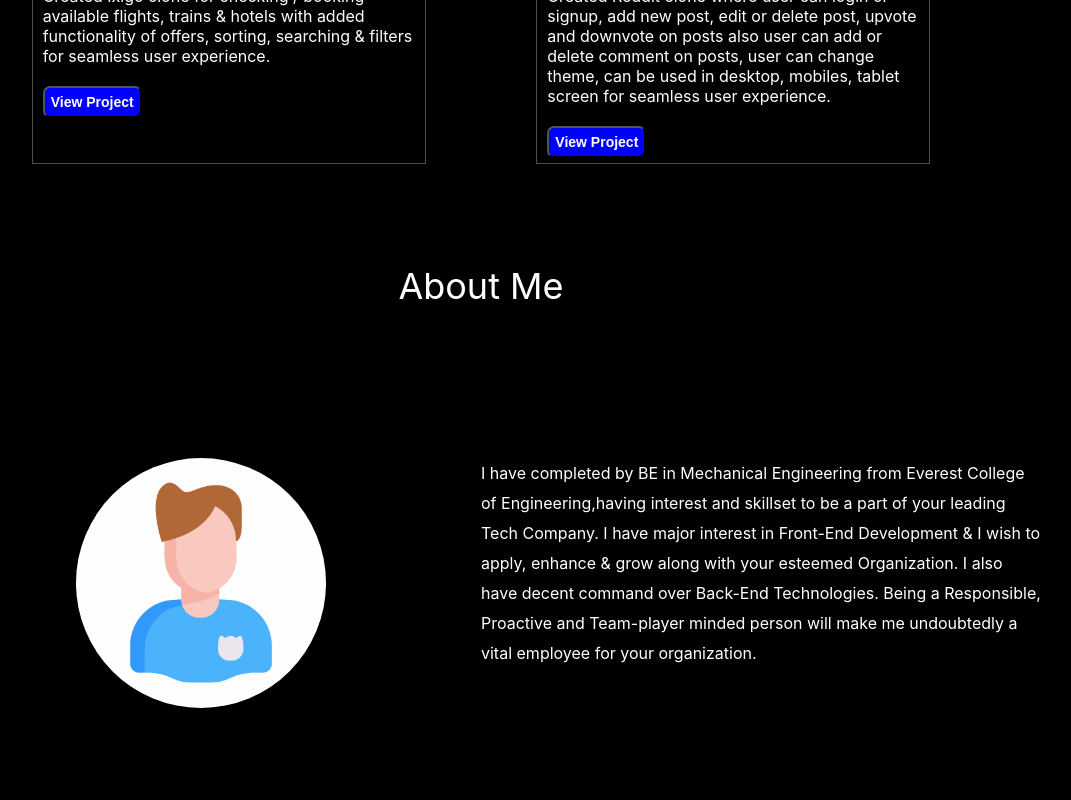
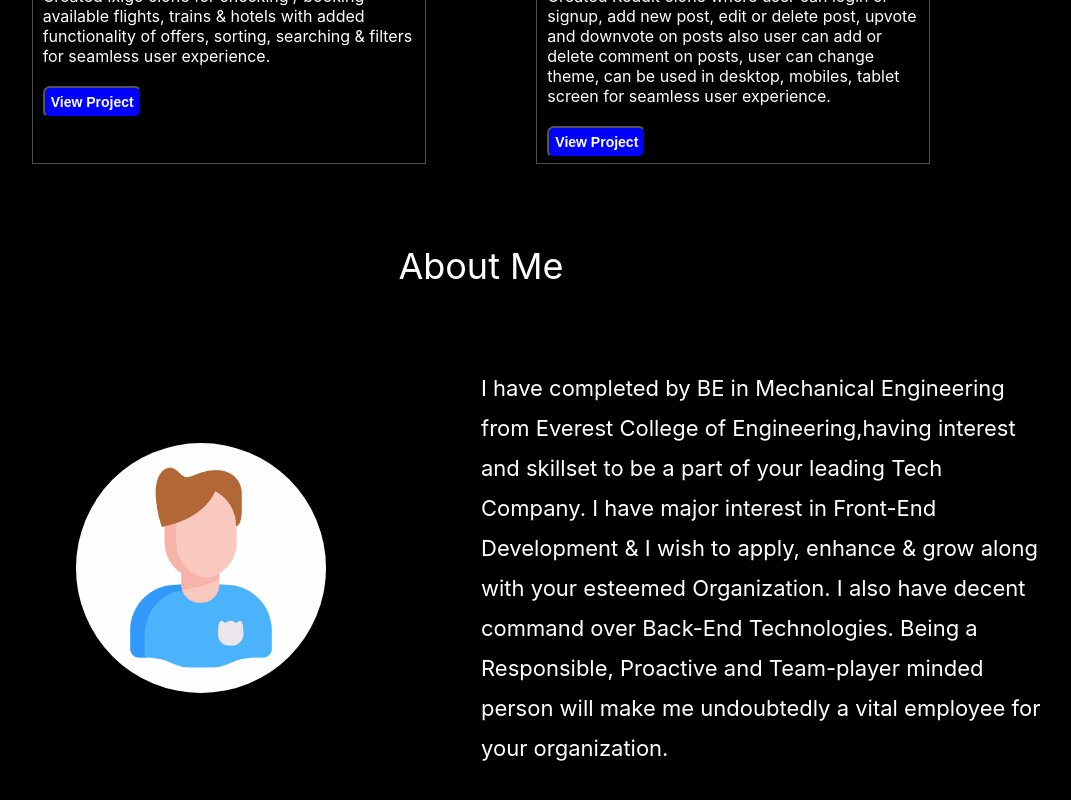
Before and after one commit to shubham51s/reactPortfolio, a React (Create React App) app: page / in a window 1280 px wide. Shown: the part 2207-3007 px from the top of the page, without its empty margins (159-1230 px from the left). Built offline with nearby package versions, Linux system fonts and the light colour scheme; the HTML template or start-up script is replaced by a standard one.

Commit message:
about me page basic structure completed

```diff
--- a/src/components/About/aboutme.module.css
+++ b/src/components/About/aboutme.module.css
@@ -1,13 +1,15 @@
 .outerContainer {
   width: 100%;
   height: 100vh;
+  max-height: 100vh;
 }
 
 .mainContainer {
-  display: flex;
+  height: 100%;
+  /* display: flex;
   flex-direction: column;
   justify-content: center;
-  align-items: center;
+  align-items: center; */
   margin-right: 10px;
   margin-left: 10px;
 }
@@ -27,54 +29,86 @@
 }
 
 .headingMain {
-  margin-top: 80px;
+  width: 100%;
+  display: flex;
+  justify-content: center;
+  align-items: center;
+  padding-top: 20px;
+  padding-bottom: 20px;
   font-size: 26px;
-  margin-bottom: 30px;
+  /* margin-bottom: 30px; */
 }
 
 @media screen and (min-width: 500px) {
   .headingMain {
     font-size: 30px;
-    margin-top: 80px;
-    margin-bottom: 40px;
+    padding-top: 40px;
+    padding-bottom: 40px;
   }
 }
 
 @media screen and (min-width: 800px) {
   .headingMain {
     font-size: 36px;
-    margin-top: 100px;
-    margin-bottom: 150px;
+    padding-top: 80px;
+    padding-bottom: 80px;
   }
 }
 
 .aboutContainer {
   display: flex;
   width: 100%;
+  align-items: center;
 }
 
 .leftContent {
   width: 50%;
   display: flex;
   justify-content: center;
+  align-content: center;
 }
 
 .rightContent {
+  display: flex;
   width: 50%;
   justify-content: flex-start;
 }
 
 .aboutImg {
-  width: 20px;
+  width: 50px;
+  height: 50px;
   border-radius: 50%;
+}
+
+@media screen and (min-width: 500px) {
+  .aboutImg {
+    width: 200px;
+    height: 200px;
+  }
 }
 
 @media screen and (min-width: 800px) {
   .aboutImg {
     width: 250px;
+    height: 250px;
   }
 }
 
 .aboutText {
-  line-height: 30px;
+  line-height: 20px;
+  font-size: 14px;
 }
+
+@media screen and (min-width: 500px) {
+  .aboutText {
+    font-size: 20px;
+    line-height: 30px;
+  }
+}
+
+@media screen and (min-width: 1000px) {
+  .aboutText {
+    font-size: 22px;
+    line-height: 40px;
+  }
+}
```
